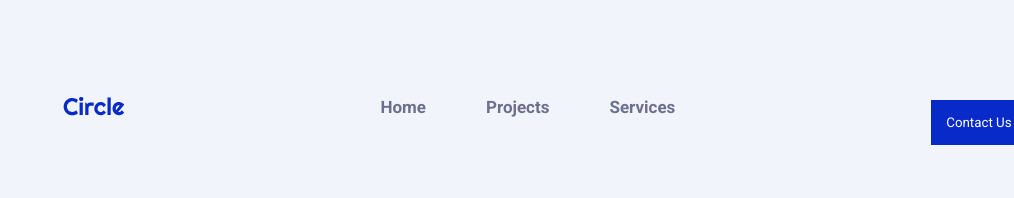
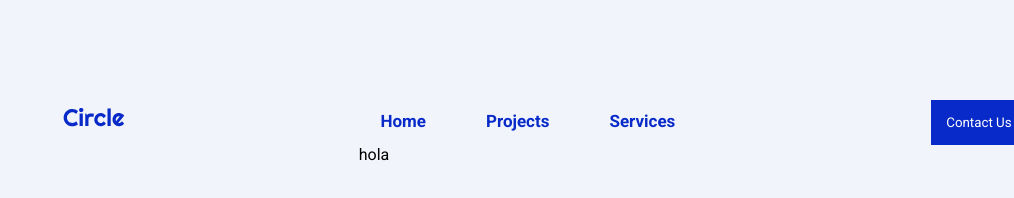
Before and after one commit to afminguela/Circle-Proyect, a plain HTML site: page index.html in a window 1280 px wide. Shown: the top 198 px of the page, without its empty margins (266-1280 px from the left). Drawn offline with Linux system fonts and the light colour scheme.

Commit message:
6-07. 1700. header component done

```diff
--- a/components/header.js
+++ b/components/header.js
@@ -0,0 +1,83 @@
+const headerTemplate = document.createElement('template');
+
+headerTemplate.innerHTML =`
+<style>
+.header {
+  display: flex;
+  width: 100%;
+  padding: 70px 170px 0px 170.645px;
+  justify-content: space-evenly;
+  align-items: baseline;
+  gap: 20px;
+
+}
+
+.header li {
+  /* Web/Headline/Medium */
+  font-family: "Roboto";
+  font-size: 17px;
+  font-style: normal;
+  font-weight: 500;
+  line-height: 130%; /* 22.1px */
+  list-style: none;
+}
+
+.header a {
+  text-decoration: none;
+  color:var(--Primary-default);
+}
+.header a:hover {
+  text-decoration: underline;
+}
+</style>
+
+<header class="header">
+
+<div class="logo">
+<img src="./media/logos/circle.svg" alt="Circle's Logo">
+</div>
+<input aria-label="burger menu" type="checkbox" id="nav-toggle" class="nav-toggle" />
+<label for="nav-toggle" class="nav-toggle-label">
+<span></span>
+<span></span>
+<span></span>
+</label>
+<nav class="nav">
+<ul aria-label="Menu" class="">
+<li>
+<a href="#">Home</a>
+</li>
+<li>
+<a href="#">Projects</a>
+</li>
+<li>
+<a href="#">Services</a>
+</li>
+
+</ul>
+</nav>
+
+<button class="btn" type="button"> Contact Us</button>
+
+</header>
+`;
+
+class HeaderComponent extends HTMLElement{
+    constructor(){
+        super();
+        this.innerHTML = headerTemplate.innerHTML;
+    }
+
+
+
+
+connectedCallback(){
+    const checkbox = this.shadowRoot.querySelector('#nav-toggle');
+    const label = this.shadowRoot.querySelector('.nav-toggle-label');
+if (label && checkbox) {
+    label.addEventListener('click',()=> {checkbox.checked = !checkbox.checked;});
+}}
+}
+
+
+customElements.define('header-component',HeaderComponent)
--- a/index.html
+++ b/index.html
@@ -8,33 +8,10 @@
 <link rel="stylesheet" href="./styles/burguer.css">
 </head>
 <body>
-    <header class="header">
+    <header-component></header-component>
 
-    <div class="logo">
-        <img src="./media/logos/circle.svg" alt="Circle's Logo">
-    </div>
-        <input aria-label="burger menu" type="checkbox" id="nav-toggle" class="nav-toggle" />
-      <label for="nav-toggle" class="nav-toggle-label">
-        <span></span>
-        <span></span>
-        <span></span>
-      </label>
-      <nav class="nav">
-        <ul aria-label="Menu" class="">
-            <li>
-                <a href="#">Home</a>
-            </li>
-            <li>
-                <a href="#">Projects</a>
-            </li>
-            <li>
-                <a href="#">Services</a>
-            </li>
+    hola
 
-        </ul>
-        </nav>
-<button class="btn" type="button"> Contact Us</button>
-
-    </header>
+<script src="./components/header.js" type="module"></script>
 </body>
 </html>
--- a/styles/global.css
+++ b/styles/global.css
@@ -74,32 +74,7 @@ h4 {
   color: var(--Neutral-dark);
 }
 
-.header {
-  display: flex;
-  width: 100%;
-  padding: 70px 170px 0px 170.645px;
-  justify-content: space-evenly;
-  align-items: center;
-  gap: 20px;
-}
-.header ul {
-}
-.header li {
-  /* Web/Headline/Medium */
-  font-family: "Roboto";
-  font-size: 17px;
-  font-style: normal;
-  font-weight: 500;
-  line-height: 130%; /* 22.1px */
-  list-style: none;
-}
 
-.header a {
-  text-decoration: none;
-}
-.header a :hover {
-  text-decoration: underline;
-}
 
 .btn {
   background-color: var(--Primary-default);
@@ -109,3 +84,6 @@ h4 {
   display: inline;
   margin-top: 30px;
 }
+.btn:hover{
+    color:var(--Secondary-1);
+}
```
